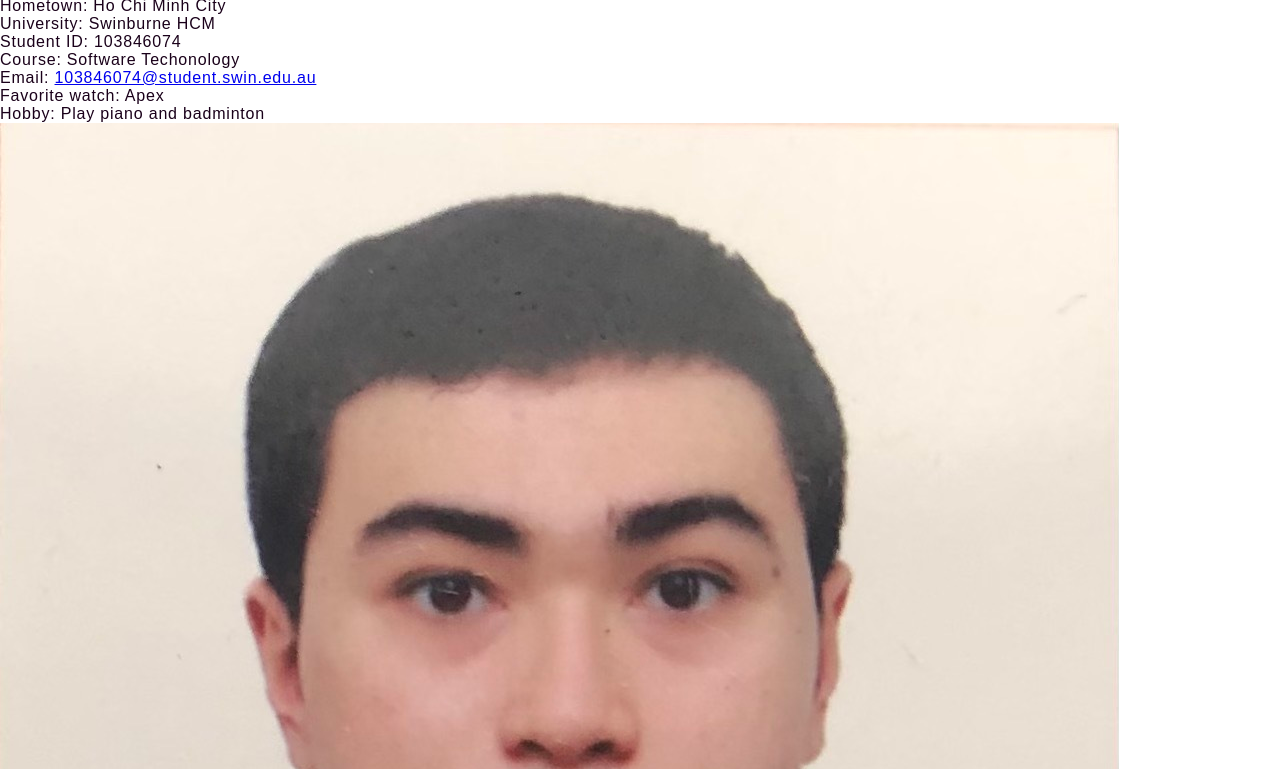
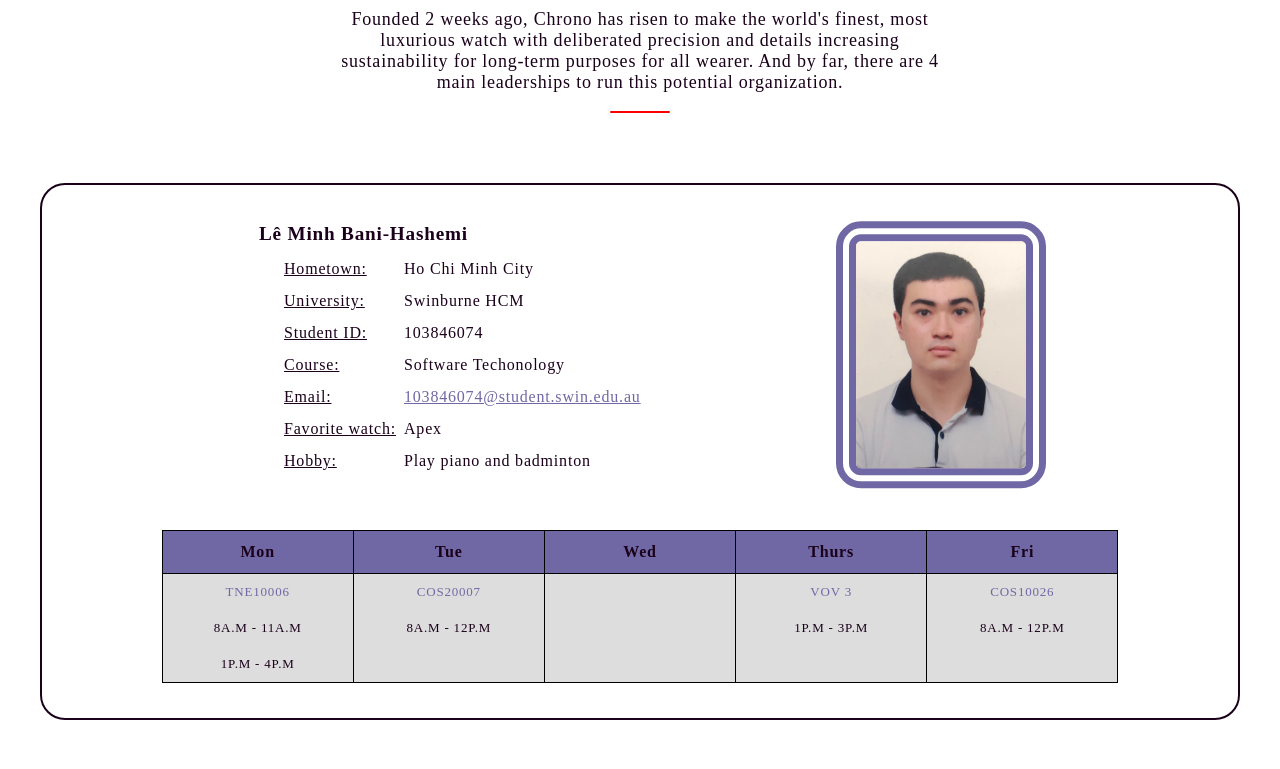
Before and after one commit to kdnguyen170800/mydemo, a plain HTML site: page about.html in a window 1280 px wide. Shown: the part 173-942 px from the top of the page. Drawn offline with Linux system fonts and the light colour scheme.

Commit message:
good to go

```diff
--- a/about.html
+++ b/about.html
@@ -41,7 +41,7 @@
 
 	<!--The container section starts.-->
 
-	<div id="barney_container">
+	<div id="container">
 		<div id="Introduction">
 			<h1>ABOUT US</h1>
 			<p>
--- a/styles/about_style.css
+++ b/styles/about_style.css
@@ -7,7 +7,7 @@
 		background-color: #ffffff;
 	}
 
-	#barney_container #Introduction h1 {
+	#container #Introduction h1 {
 		text-align: center;
 		padding: 1em auto;
 		margin-top: 1em;
@@ -17,7 +17,7 @@
 		letter-spacing: 3px;
 	}
 
-	#barney_container #Introduction p {
+	#container #Introduction p {
 		text-align: center;
 		margin: 1em auto;
 		width: 50vw;
@@ -26,7 +26,7 @@
 		font-size: large;
 	}
 
-	#barney_container #purple_line {
+	#container #purple_line {
 		height: 1.5px;
 		border-radius: 45px;
 		width: 60px;
@@ -35,11 +35,11 @@
 		margin-bottom: 50px;
 	}
 
-	#barney_container #box_container {
+	#container #box_container {
 		padding: 20px 40px;
 	}
 
-	#barney_container #box_container .box {
+	#container #box_container .box {
 		border-radius: 25px;
 		border: 2px solid var(--nav-background);
 		width: 100%;
@@ -48,14 +48,14 @@
 		margin-bottom: 50px;
 	}
 
-	#barney_container .box_line {
+	#container .box_line {
 		display: flex;
 		justify-content: space-evenly;
 	}
 
 	/* CSS Link Hover Effect (Email)	https://css-tricks.com/css-link-hover-effects/	*/
 
-	#barney_container #container dt {
+	#container dt {
 		padding-left: 25px;
 		font-size: 120%;
 		font-family: serif;
@@ -64,15 +64,14 @@
 		padding-top: 30px;
 	}
 
-	#barney_container #container dd {
+	#container dd {
 		/* Description information */
 		line-height: 2;
 		font-family: serif;
 		width: 410px;
-		font-size: 100%;
 	}
 
-	#barney_container .term {
+	#container .term {
 		width: 170px;
 		float: left;
 		font-family: serif;
@@ -80,7 +79,7 @@
 		text-indent: 50px;
 	}
 
-	#barney_container #container a {
+	#container a {
 		font-family: serif;
 		box-shadow: inset 0 0 0 0 #7068a4;
 		/* Replacing #54b3d6 */
@@ -92,20 +91,20 @@
 		/* Replacing both 0.3s */
 	}
 
-	#barney_container #container a:hover {
+	#container a:hover {
 		box-shadow: inset 500px 0 0 0 #7068a4;
 		/* Replacing #54b3d6 */
 		color: white;
 	}
 
-	#barney_container #container figure {
+	#container figure {
 		float: right;
 		width: 210px;
 		height: 280px;
 		margin-top: 30px;
 	}
 
-	#barney_container #container .center {
+	#container .center {
 		position: relative;
 		top: 50%;
 		left: 50%;
@@ -114,7 +113,7 @@
 		/*	https://css-tricks.com/quick-css-trick-how-to-center-an-object-exactly-in-the-center/	*/
 	}
 
-	#barney_container #container img {
+	#container img {
 		width: 210px;
 		height: auto;
 		border-radius: 25px;
@@ -122,7 +121,7 @@
 		/* Coloring border */
 	}
 
-	#barney_container #container table,
+	#container table,
 	th,
 	td {
 		border: 1px solid black;
@@ -135,18 +134,18 @@
 		margin: 35px auto;
 	}
 
-	#barney_container #container th {
+	#container th {
 		background-color: #7068a4;
 		font-family: serif;
 		font-weight: bolder;
 	}
 
-	#barney_container .subject {
+	#container .subject {
 		color: #7068a4;
 		font-family: serif;
 	}
 
-	#barney_container #container td {
+	#container td {
 		/* Table data */
 		text-align: center;
 		font-family: serif;
@@ -156,49 +155,35 @@
 		background-color: #dddddd;
 	}
 
-	/*	#container td p {
-		font-size: large;
-		font-family: serif;
-		font-weight: lighter;
-	} */
-
-	/*	span {
-		  width: 					200px;
-		  clear: 					left;
-		  float: 					left;
-		  text-align: 				right;
-		  padding-right: 			2px;
-	  }	*/
-
 	@media (max-width: 740px) {
-		#barney_container table {
+		#container table {
 			margin-left: -30px;
 		}
 
-		#barney_container .term {
+		#container .term {
 			width: 140px;
 			text-indent: 40px;
 		}
 
-		#barney_container #container figure {
+		#container figure {
 			width: 150px;
 			height: 215px;
 		}
 
-		#barney_container #container img {
+		#container img {
 			width: 150px;
 		}
 
-		#barney_container #container dd {
+		#container dd {
 			width: 400px;
 			font-size: 80%;
 		}
 
-		#barney_container #container dt {
+		#container dt {
 			font-size: 100%;
 		}
 
-		#barney_container #container table, th, td {
+		#container table, th, td {
 			margin: 20px auto;
 		}
 	}
--- a/styles/style.css
+++ b/styles/style.css
@@ -603,6 +603,199 @@ textarea {
 /* enquire.html ends */
 
 /* about.html starts */
+
+	/*	The container "About Us" section starts.	*/
+
+	body {
+		width: 100%;
+		height: 100%;
+		margin: 0;
+		background-color: #ffffff;
+	}
+
+	#container #Introduction h1 {
+		text-align: center;
+		padding: 1em auto;
+		margin-top: 1em;
+		font-family: sans-serif;
+		font-weight: 900;
+		font-size: 40px;
+		letter-spacing: 3px;
+	}
+
+	#container #Introduction p {
+		text-align: center;
+		margin: 1em auto;
+		width: 50vw;
+		max-width: 620px;
+		font-family: serif;
+		font-size: large;
+	}
+
+	#container #purple_line {
+		height: 1.5px;
+		border-radius: 45px;
+		width: 60px;
+		background-color: #ff0000;
+		margin: 0 auto;
+		margin-bottom: 50px;
+	}
+
+	#container #box_container {
+		padding: 20px 40px;
+	}
+
+	#container #box_container .box {
+		border-radius: 25px;
+		border: 2px solid var(--nav-background);
+		width: 100%;
+		height: auto;
+		display: block;
+		margin-bottom: 50px;
+	}
+
+	#container .box_line {
+		display: flex;
+		justify-content: space-evenly;
+	}
+
+	/* CSS Link Hover Effect (Email)	https://css-tricks.com/css-link-hover-effects/	*/
+
+	#container dt {
+		padding-left: 25px;
+		font-size: 120%;
+		font-family: serif;
+		line-height: 2;
+		font-weight: bolder;
+		padding-top: 30px;
+	}
+
+	#container dd {
+		/* Description information */
+		line-height: 2;
+		font-family: serif;
+		width: 410px;
+	}
+
+	#container .term {
+		width: 170px;
+		float: left;
+		font-family: serif;
+		text-decoration: underline;
+		text-indent: 50px;
+	}
+
+	#container a {
+		font-family: serif;
+		box-shadow: inset 0 0 0 0 #7068a4;
+		/* Replacing #54b3d6 */
+		color: #7068a4;
+		/* Replacing #54b3d6 */
+		margin: 0 -.25rem;
+		padding: 0 .25rem;
+		transition: color .5s ease-in-out, box-shadow .5s ease-in-out;
+		/* Replacing both 0.3s */
+	}
+
+	#container a:hover {
+		box-shadow: inset 500px 0 0 0 #7068a4;
+		/* Replacing #54b3d6 */
+		color: white;
+	}
+
+	#container figure {
+		float: right;
+		width: 210px;
+		height: 280px;
+		margin-top: 30px;
+	}
+
+	#container .center {
+		position: relative;
+		top: 50%;
+		left: 50%;
+		transform: translate(-50%, -50%);
+
+		/*	https://css-tricks.com/quick-css-trick-how-to-center-an-object-exactly-in-the-center/	*/
+	}
+
+	#container img {
+		width: 210px;
+		height: auto;
+		border-radius: 25px;
+		border: 20px double #7068a4;
+		/* Coloring border */
+	}
+
+	#container table,
+	th,
+	td {
+		border: 1px solid black;
+		/* Table details*/
+		border-collapse: collapse;
+		table-layout: fixed;
+		width: 80%;
+		line-height: 2;
+		padding: 5px;
+		margin: 35px auto;
+	}
+
+	#container th {
+		background-color: #7068a4;
+		font-family: serif;
+		font-weight: bolder;
+	}
+
+	#container .subject {
+		color: #7068a4;
+		font-family: serif;
+	}
+
+	#container td {
+		/* Table data */
+		text-align: center;
+		font-family: serif;
+		border-top: none;
+		border-bottom: none;
+		font-size: small;
+		background-color: #dddddd;
+	}
+
+	@media (max-width: 740px) {
+		#container table {
+			margin-left: -30px;
+		}
+
+		#container .term {
+			width: 140px;
+			text-indent: 40px;
+		}
+
+		#container figure {
+			width: 150px;
+			height: 215px;
+		}
+
+		#container img {
+			width: 150px;
+		}
+
+		#container dd {
+			width: 400px;
+			font-size: 80%;
+		}
+
+		#container dt {
+			font-size: 100%;
+		}
+
+		#container table, th, td {
+			margin: 20px auto;
+		}
+	}
+
+		/*	The container "About Us" section ends.	*/
+
 /* about.html ends */
 
 /* enhancements.html starts */
```
